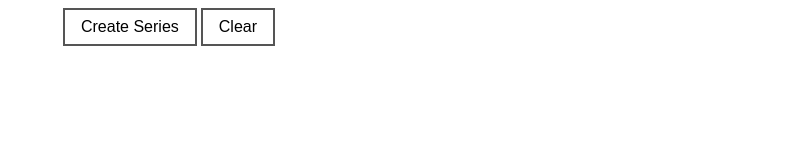
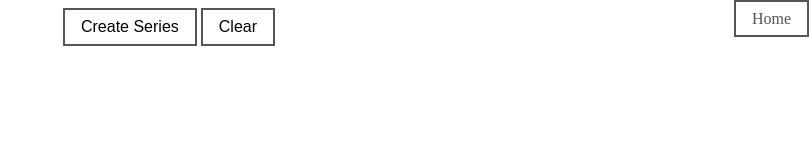
Before and after one commit to Keartland/Solvable-Series-Generator, a plain HTML site: page index.html in a window 1280 px wide. Shown: the whole page, without its empty margins (471-1280 px from the left). Drawn offline with Linux system fonts and the light colour scheme.

Commit message:
added back button

```diff
--- a/index.html
+++ b/index.html
@@ -7,7 +7,7 @@
   <title>Quadratic equation factorising practice</title>
 </head>
 <body>
-<button onclick="run()">Create Series</button>
+<div style="position:absolute;top:0;right:0;"><a style="color: #555555;border: 2px solid #555555;padding: 8px 16px;text-decoration: none;" href="..">Home</a></div><button onclick="run()">Create Series</button>
 <button onclick="document.getElementById('container').innerHTML = '';i=0">Clear</button>
 <br>
 <span class="container" id="container">
```
